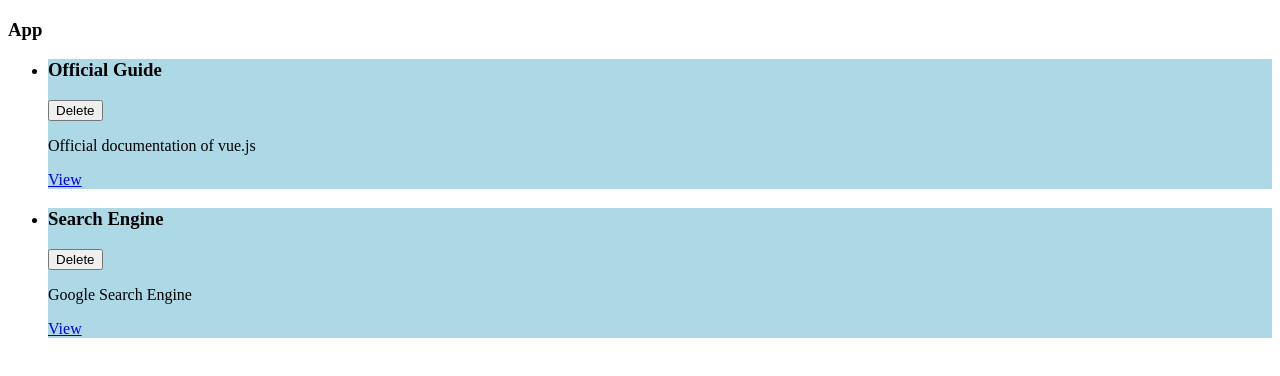
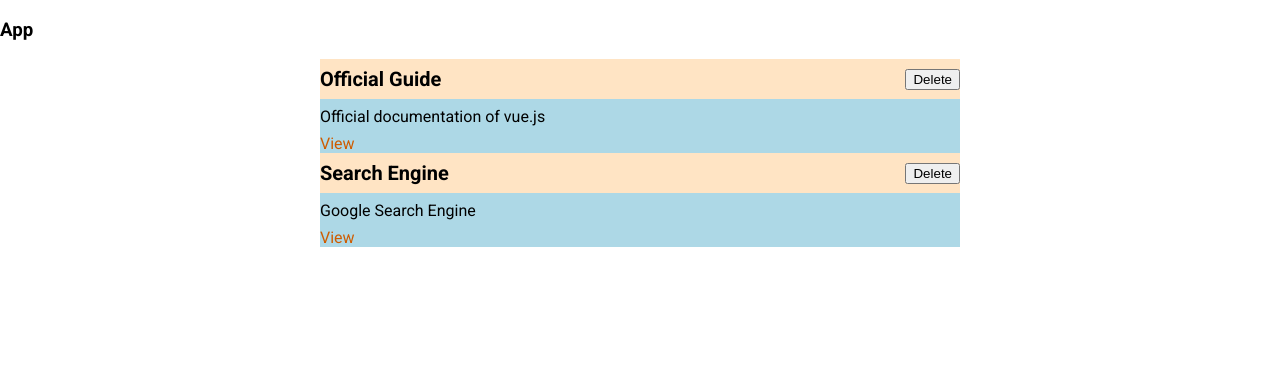
Before and after one commit to Alen002/learningapp, a Vue app: page / in a window 1280 px wide. Shown: the top 376 px of the page. Built offline with nearby package versions, Linux system fonts and the light colour scheme.

Commit message:
add another component

```diff
--- a/src/App.vue
+++ b/src/App.vue
@@ -1,18 +1,12 @@
 <template>
   <h3>App</h3>
-  <ul v-for="ressource in storedRessources" :key="ressource.id">
-    <learning-ressource
-      :title="ressource.title"
-      :description="ressource.description"
-      :link="ressource.link"
-    />
-  </ul>
+  <stored-ressources :ressources="storedRessources" />
 </template>
 
 <script>
-import LearningRessource from './components/learning-ressources/LearningRessource.vue';
+import StoredRessources from './components/learning-ressources/StoredRessources.vue';
 export default {
-  components: { LearningRessource },
+  components: { StoredRessources },
   data() {
     return {
       storedRessources: [
@@ -34,4 +28,24 @@ export default {
 };
 </script>
 
-<style scoped></style>
+<style>
+@import url('https://fonts.googleapis.com/css2?family=Roboto:wght@400;700&display=swap');
+
+* {
+  box-sizing: border-box;
+}
+
+html {
+  font-family: 'Roboto', sans-serif;
+}
+
+body {
+  margin: 0;
+}
+
+ul {
+  list-style: none;
+  padding: 0;
+  margin: auto;
+}
+</style>
--- a/src/components/learning-ressources/LearningRessource.vue
+++ b/src/components/learning-ressources/LearningRessource.vue
@@ -1,5 +1,5 @@
 <template>
-  <div class="ressource">
+  <div>
     <li>
       <div>
         <header>
@@ -20,7 +20,35 @@ export default {
 </script>
 
 <style scoped>
-.ressource {
+li {
+  margin: auto;
+  max-width: 40rem;
   background-color: lightblue;
 }
+
+header {
+  display: flex;
+  justify-content: space-between;
+  align-items: center;
+  background-color: bisque;
+}
+
+h3 {
+  font-size: 1.25rem;
+  margin: 0.5rem 0;
+}
+
+p {
+  margin: 0.5rem 0;
+}
+
+a {
+  text-decoration: none;
+  color: #ce5c00;
+}
+
+a:hover,
+a:active {
+  color: #c89300;
+}
 </style>
--- /dev/null
+++ b/src/components/learning-ressources/StoredRessources.vue
@@ -0,0 +1,29 @@
+<template>
+  <div>
+    <ul v-for="ressource in ressources" :key="ressource.id">
+      <learning-ressources
+        :title="ressource.title"
+        :description="ressource.description"
+        :link="ressource.link"
+      />
+    </ul>
+  </div>
+</template>
+
+<script>
+import LearningRessources from './LearningRessource.vue';
+export default {
+  components: { LearningRessources },
+  props: ['ressources'],
+};
+</script>
+
+<style scoped>
+ul {
+  list-style: none;
+  margin: 0;
+  padding: 0;
+  margin: auto;
+  max-width: 40rem;
+}
+</style>
```
